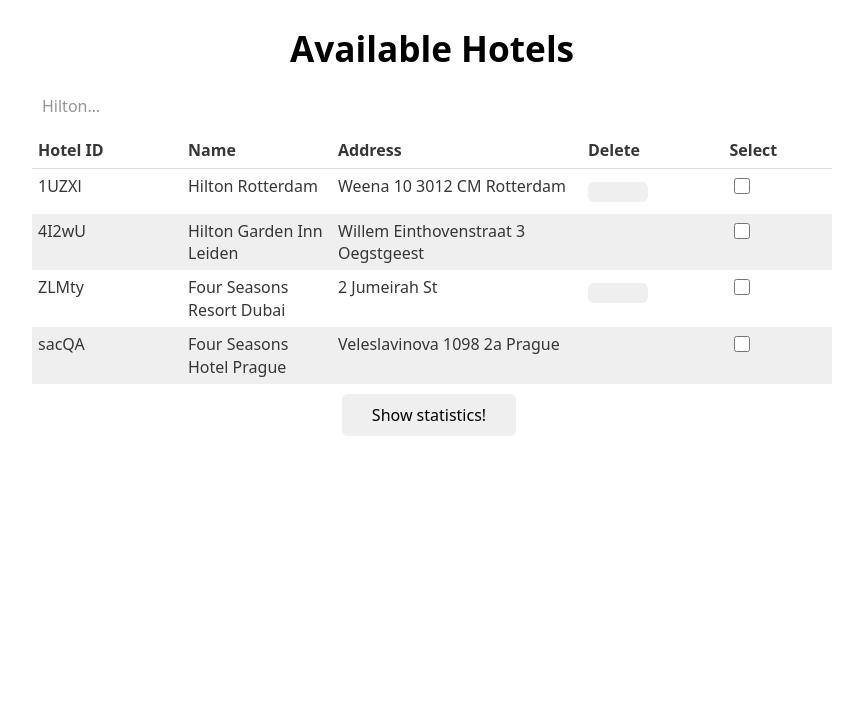
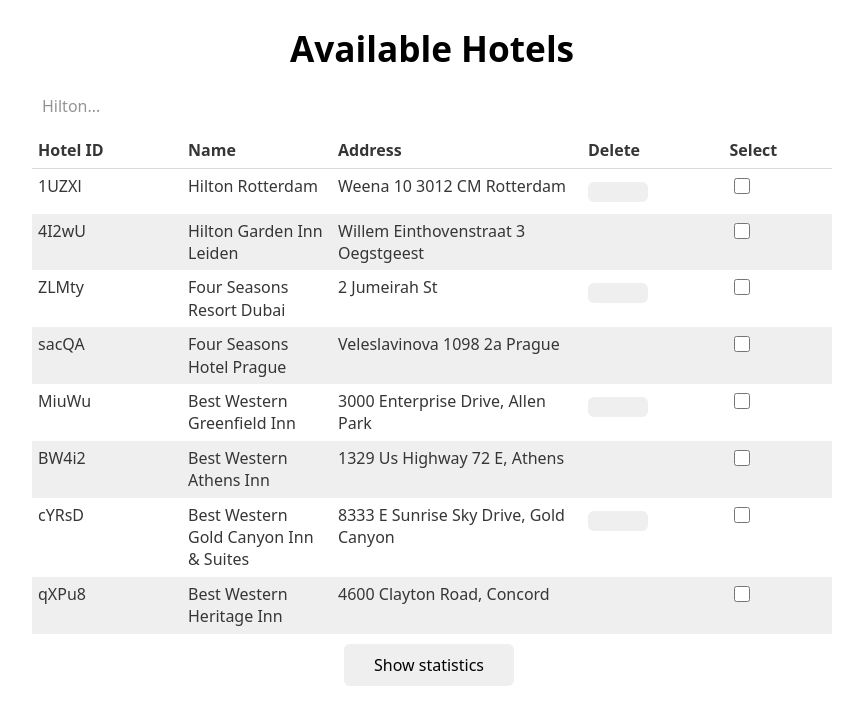
Before and after one commit to 0-sv/katanox-travel-app, a React (Create React App) app: page / in a window 1280 px wide. Shown: the top 724 px of the page, without its empty margins (208-1071 px from the left). Built offline with nearby package versions, Linux system fonts and the light colour scheme.

Commit message:
feat: add types and some more hotels

```diff
--- a/src/App.tsx
+++ b/src/App.tsx
@@ -1,24 +1,19 @@
 import { DefaultRecordType } from 'rc-table/lib/interface'
-import React, { Dispatch, useState } from 'react'
+import React, { Dispatch, SetStateAction, useState } from 'react'
 import './App.css'
 import AutoComplete from './components/AutoComplete'
 import HotelTable from './components/HotelTable'
 import Statistics from './components/Statistics'
 
-// TD: we didn't include any other components for a usual web app,
-// like a nice <Nav/> or </Footer>.
 const App = (): React.ReactElement => {
   const [hotels, setHotels]: [
     Array<DefaultRecordType>,
-    Dispatch<Array<DefaultRecordType>>
+    Dispatch<SetStateAction<Array<DefaultRecordType>>>
   ] = useState(JSON.parse(localStorage.getItem('hotels') || '[]'))
-  // console.log(hotels)
-  const [selected, setSelected]: [any, any] = useState([
-    false,
-    false,
-    false,
-    false,
-  ])
+  const [selected, setSelected]: [
+    Array<Boolean>,
+    Dispatch<SetStateAction<Array<Boolean>>>
+  ] = useState<Boolean[]>([])
   return (
     <div className='App'>
       <h1>Available Hotels</h1>
--- a/src/components/HotelTable.tsx
+++ b/src/components/HotelTable.tsx
@@ -1,12 +1,12 @@
-import React, { Dispatch } from 'react'
+import React, { Dispatch, SetStateAction } from 'react'
 import Table from 'rc-table'
 import { DefaultRecordType } from 'rc-table/lib/interface'
 
 interface Props {
   hotels: Array<DefaultRecordType>
-  setHotels: Dispatch<Array<DefaultRecordType>>
-  selected: Array<DefaultRecordType>
-  setSelected: Dispatch<Array<DefaultRecordType>>
+  setHotels: Dispatch<SetStateAction<Array<DefaultRecordType>>>
+  selected: Array<Boolean>
+  setSelected: Dispatch<SetStateAction<Array<Boolean>>>
 }
 
 const HotelTable = ({
@@ -33,6 +33,8 @@
         // TD: extract this into a function to generalize for all columns
         onCell: (record) => ({
           onClick() {
+            // TD: very hacky way to check that we've filtered down to one hotel,
+            // in hindsight would've used Redux.
             if (
               hotels.map((hotel) => hotel.nameFilter).filter(Boolean).length ===
               1
@@ -63,7 +65,7 @@
         title: 'Select',
         dataIndex: '',
         key: 'select',
-        render: (value: any, record: DefaultRecordType, index: number) => (
+        render: (index: number) => (
           <input
             type='checkbox'
             onClick={(e) => {
@@ -72,9 +74,6 @@
                   [index]: (e.target as HTMLInputElement).checked,
                 })
               )
-              // console.log((e.target as HTMLInputElement).checked)
-              // console.log(hotels)
-              // console.log(selected)
             }}
           />
         ),
--- a/src/components/Statistics.tsx
+++ b/src/components/Statistics.tsx
@@ -3,7 +3,7 @@
 
 interface Props {
   hotels: Array<DefaultRecordType>
-  selected: Array<DefaultRecordType>
+  selected: Array<Boolean>
 }
 
 const Statistics = ({ hotels, selected }: Props): React.ReactElement => {
@@ -13,10 +13,14 @@
       <button
         onClick={() =>
           setLabelText(
-            JSON.stringify(hotels.filter((hotel, idx) => selected[idx]))
+            JSON.stringify(
+              hotels
+                .map((hotel) => hotel.name)
+                .filter((hotel, idx) => selected[idx])
+            )
           )
         }>
-        Show statistics!
+        Show statistics
       </button>
       <p>{labelText}</p>
     </div>
--- a/src/index.tsx
+++ b/src/index.tsx
@@ -34,6 +34,30 @@
     id: nanoid(5),
     nameFilter: true,
   },
+  {
+    name: 'Best Western Greenfield Inn',
+    address: '3000 Enterprise Drive, Allen Park',
+    id: nanoid(5),
+    nameFilter: true,
+  },
+  {
+    name: 'Best Western Athens Inn',
+    address: '1329 Us Highway 72 E, Athens',
+    id: nanoid(5),
+    nameFilter: true,
+  },
+  {
+    name: 'Best Western Gold Canyon Inn & Suites',
+    address: '8333 E Sunrise Sky Drive, Gold Canyon',
+    id: nanoid(5),
+    nameFilter: true,
+  },
+  {
+    name: 'Best Western Heritage Inn',
+    address: '	4600 Clayton Road, Concord',
+    id: nanoid(5),
+    nameFilter: true,
+  },
 ]
 
 localStorage.setItem('hotels', JSON.stringify(hotels))
```
